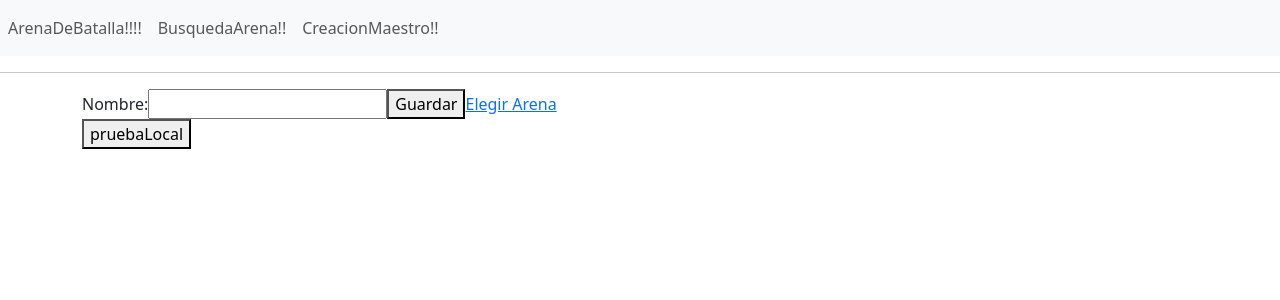
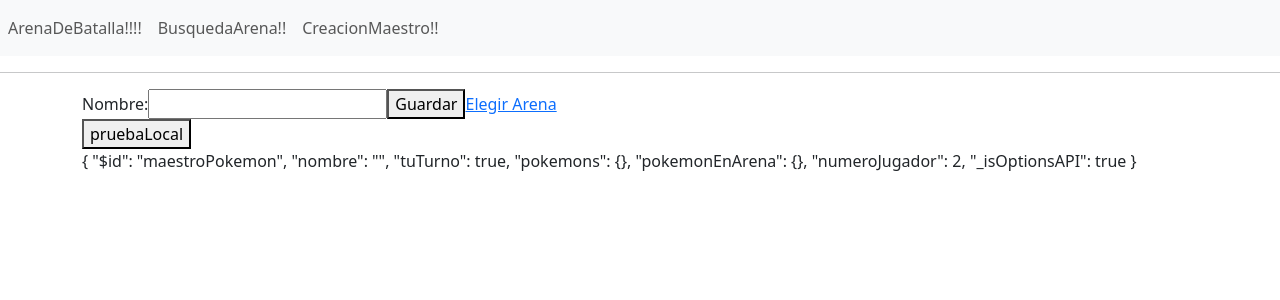
Before and after one commit to nicolasscolnik/TP-Pokemon, a Vue app in the folder Pokemon/: page /CreacionMaestro in a window 1280 px wide. Shown: the top 300 px of the page. Built offline with nearby package versions, Linux system fonts and the light colour scheme.

Commit message:
CreacionMaestro y storeMaestroPokemon

```diff
--- a/Pokemon/src/components/CreacionMaestro.vue
+++ b/Pokemon/src/components/CreacionMaestro.vue
@@ -22,45 +22,18 @@ function crearPokemon(nombreAPI, vidaAPI, ataqueAPI, defensaAPI, fotoAPI) {
   return poke;
 }
 
-const guardarMaestro = () => {
-  console.log(maestroPokemon.value);
-  cargarPokemones();
-  debugger
+const guardarMaestro = async () => {
+  await cargarPokemones();
+  console.log(maestroPokemon.value.pokemons)
   storeMaestro.setter(maestroPokemon)
-  console.log(storeMaestro)
+  console.log("store: " + storeMaestro.value)
 };
-
-// const cargarPokemones = async () => { // no funca, hay que revisar. No asigna el atributo pokemon al maestroPokemon
-//   try {
-//     const listaPokemons = [];
-//     const cantPokemones = 4;
-//     for (let i = 0; i < cantPokemones; i++) {
-//       const randomId = Math.floor(Math.random() * 1008) + 1; // +1 para evitar el ID 0
-//       const pokemonRandom = await fetch(`https://pokeapi.co/api/v2/pokemon/${randomId}/`); // el await espera a que este todo correcto para poder añadir los pokemones.
-//       const data = await pokemonRandom.json();
-//       listaPokemons.push(pokemonRandom)
-//       console.log(listaPokemons)
-//     }
-
-//     data.forEach((pokemon, index) => {
-//       const { name, stats } = pokemon;
-//       const hp = stats[0].base_stat; // HP es el stat en el índice 0
-//       const attack = stats[1].base_stat; // Ataque es el stat en el índice 1
-//       const Pokemon = new crearPokemon(name, hp, attack);
-//       maestroPokemon.pokemons.push(Pokemon)
-//     });
-//     //este metodo nos da las variables destructuradas de cada pokemon.json, ahora hay que crear un metodo que cree pokemons(constructor pokemon)
-//     //que reciba los parametros (nombre, vida, ataque)
-//   } catch (error) {
-//     console.error('Error al cargar los Pokémones:', error);
-//   }
-// }
 
 const cargarPokemones = async () => {
   try {
     const apiUrl = "https://pokeapi.co/api/v2/pokemon/";
 
-    const getRandomPokemonId = () => Math.floor(Math.random() * 151) + 1; // Genera un ID de Pokémon aleatorio entre 1 y 151.
+    const getRandomPokemonId = () => Math.floor(Math.random() * 151) + 1;
 
     const pokemons = [];
     for (let i = 0; i < 4; i++) {
@@ -82,8 +55,6 @@ const cargarPokemones = async () => {
   }
 };
 
-
-
 </script>
 
 <template>
@@ -99,6 +70,7 @@ const cargarPokemones = async () => {
     </form>
     <button @click="guardarMaestro">pruebaLocal</button>
   </div>
+  <div v-if="storeMaestro!==null">{{ storeMaestro }}</div>
 </template>
 
 <style scoped></style>
--- a/Pokemon/stores/storeMaestroPokemon.js
+++ b/Pokemon/stores/storeMaestroPokemon.js
@@ -1,56 +1,55 @@
 import { defineStore } from 'pinia'
 import { ref } from 'vue'
 
-let pokemonPrueba = {
-  nombre: 'Pijachu',
-  vida: 100,
-  poderAtaque: 13,
-  poderCurar: 2,
-  foto: 'https://th.bing.com/th/id/R.be7dc5ce53cfa8a81d01d3389d194903?rik=SH9njK8P321gqA&riu=http%3a%2f%2fvignette2.wikia.nocookie.net%2fsonicpokemon%2fimages%2f7%2f77%2fPikachu.png%2frevision%2flatest%3fcb%3d20120603213349&ehk=ipA4OTui5sjoeVIZxv8%2fBvXtxKJaA1fZqMrQx8874GM%3d&risl=&pid=ImgRaw&r=0',
-}
+// let pokemonPrueba = {
+//   nombre: 'Pijachu',
+//   vida: 100,
+//   poderAtaque: 13,
+//   poderCurar: 2,
+//   foto: 'https://th.bing.com/th/id/R.be7dc5ce53cfa8a81d01d3389d194903?rik=SH9njK8P321gqA&riu=http%3a%2f%2fvignette2.wikia.nocookie.net%2fsonicpokemon%2fimages%2f7%2f77%2fPikachu.png%2frevision%2flatest%3fcb%3d20120603213349&ehk=ipA4OTui5sjoeVIZxv8%2fBvXtxKJaA1fZqMrQx8874GM%3d&risl=&pid=ImgRaw&r=0',
+// }
 
-let pokemonPrueba2 = {
-  nombre: 'Squirtle',
-  vida: 66,
-  poderAtaque: 3,
-  poderCurar: 22,
-  foto: 'https://mestrepokemon.com/wp-content/uploads/2019/11/Squirtle-Pok%C3%A9dex.jpg',
-}
+// let pokemonPrueba2 = {
+//   nombre: 'Squirtle',
+//   vida: 66,
+//   poderAtaque: 3,
+//   poderCurar: 22,
+//   foto: 'https://mestrepokemon.com/wp-content/uploads/2019/11/Squirtle-Pok%C3%A9dex.jpg',
+// }
 
-let pokemonPrueba3 = {
-  nombre: 'Snorlax',
-  vida: 99,
-  poderAtaque: 1,
-  poderCurar: 11,
-  foto: 'https://img.pokemondb.net/artwork/large/snorlax.jpg',
-}
+// let pokemonPrueba3 = {
+//   nombre: 'Snorlax',
+//   vida: 99,
+//   poderAtaque: 1,
+//   poderCurar: 11,
+//   foto: 'https://img.pokemondb.net/artwork/large/snorlax.jpg',
+// }
 
-let pokemonPrueba4 = {
-  nombre: 'Mewtwo',
-  vida: 54,
-  poderAtaque: 19,
-  poderCurar: 21,
-  foto: 'https://th.bing.com/th/id/OIP.rjV2ZlpsV2kqCOLD5W4bOQHaHa?pid=ImgDet&rs=1',
-}
+// let pokemonPrueba4 = {
+//   nombre: 'Mewtwo',
+//   vida: 54,
+//   poderAtaque: 19,
+//   poderCurar: 21,
+//   foto: 'https://th.bing.com/th/id/OIP.rjV2ZlpsV2kqCOLD5W4bOQHaHa?pid=ImgDet&rs=1',
+// }
 
 
 
 export const useStoreMaestroPokemon = defineStore('maestroPokemon', {
   state: () => (
     {
-      nombre: ref("holis"),
+      nombre: ref(""),
       tuTurno: ref(true),
-      pokemons: ref([pokemonPrueba, pokemonPrueba2, pokemonPrueba3, pokemonPrueba4]),
-      pokemonEnArena: ref(pokemonPrueba),
+      pokemons: ref({}),
+      pokemonEnArena: ref({}),
       numeroJugador: ref(2)
     }),
   actions: {
-    setter(objeto){
+    setter(objetoParam) {
+      let objeto = objetoParam.value
       this.nombre = objeto.nombre;
-      debugger
-      this.pokemons = objeto.pokemons;
-      console.log(objeto)
-      // this.pokemonEnArena = objeto.pokemons[0].value;
+      this.pokemons.value = objeto.pokemons;
+      this.pokemonEnArena = this.pokemons.value[0];
     },
   },
 
```
